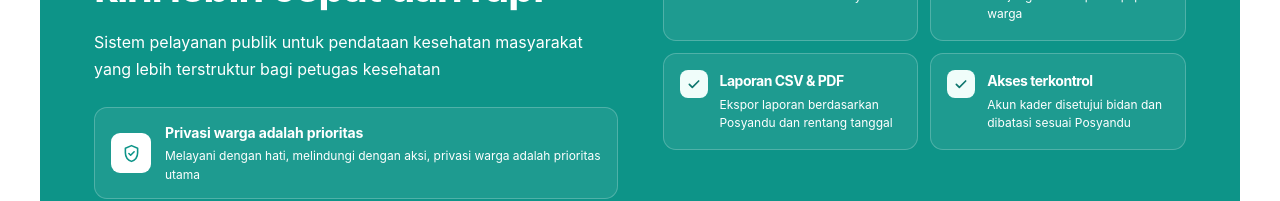
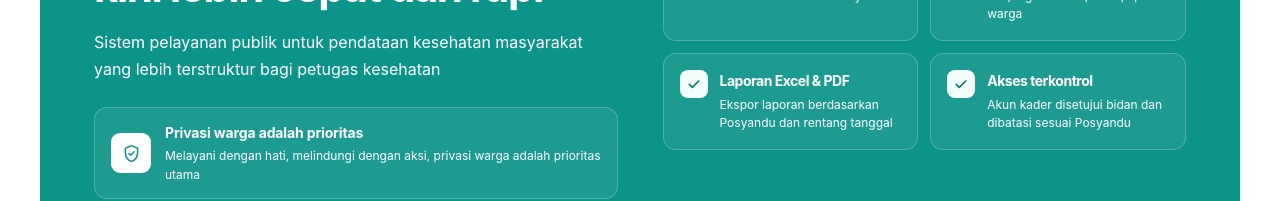
Before and after one commit to crismanturnip/monitoring-posyandu-sindangsari, a Next.js app in the folder next-app/: page / in a window 1280 px wide. Shown: the part 2912-3113 px from the top of the page. Built offline with nearby package versions, Linux system fonts and the light colour scheme; no server answers.

Commit message:
ganti keterangan unduhan jadi excel

```diff
--- a/next-app/app/page.tsx
+++ b/next-app/app/page.tsx
@@ -76,7 +76,7 @@ const steps = [
 const officerFeatures = [
   { title: 'Dashboard ringkas', text: 'Pantau jumlah balita, ibu hamil, dan lansia dalam satu layar' },
   { title: 'Riwayat lengkap', text: 'Setiap pengukuran dan kunjungan tersimpan rapi per warga' },
-  { title: 'Laporan CSV & PDF', text: 'Ekspor laporan berdasarkan Posyandu dan rentang tanggal' },
+  { title: 'Laporan Excel & PDF', text: 'Ekspor laporan berdasarkan Posyandu dan rentang tanggal' },
   { title: 'Akses terkontrol', text: 'Akun kader disetujui bidan dan dibatasi sesuai Posyandu' },
 ];
 
```
